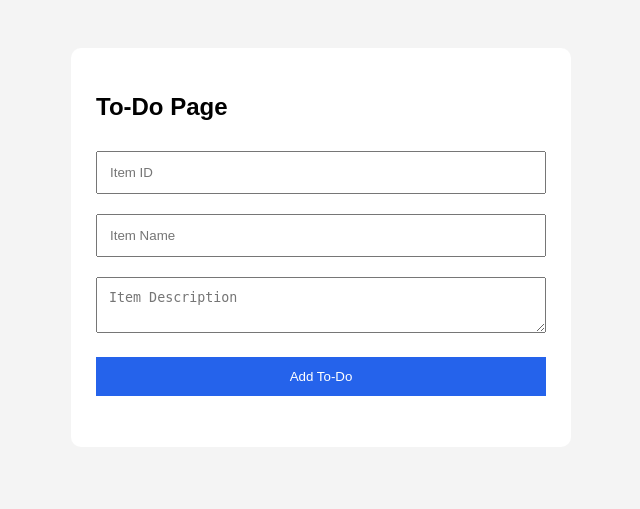
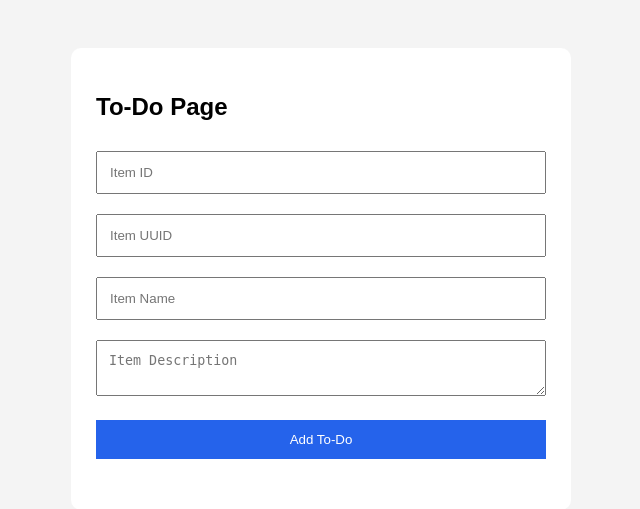
Before and after one commit to Bidyakar/Git_and_GitHub_BidyakarBhatta, a Flask app: template templates/todo.html in a window 1280 px wide. Shown: the top 509 px of the page, without its empty margins (319-959 px from the left). Run offline with Flask 3, Linux system fonts and the light colour scheme; the template is opened without the code that fills it, so the values that code supplies are empty.

Commit message:
Add Item UUID field

```diff
--- a/templates/todo.html
+++ b/templates/todo.html
@@ -41,6 +41,12 @@
     placeholder="Item ID"
     required
 >
+<input
+    type="text"
+    id="itemUuid"
+    placeholder="Item UUID"
+    required
+>
         <form id="todoForm">
             <input type="text" id="itemName" placeholder="Item Name" required>
             <textarea id="itemDescription" placeholder="Item Description" required></textarea>
```
